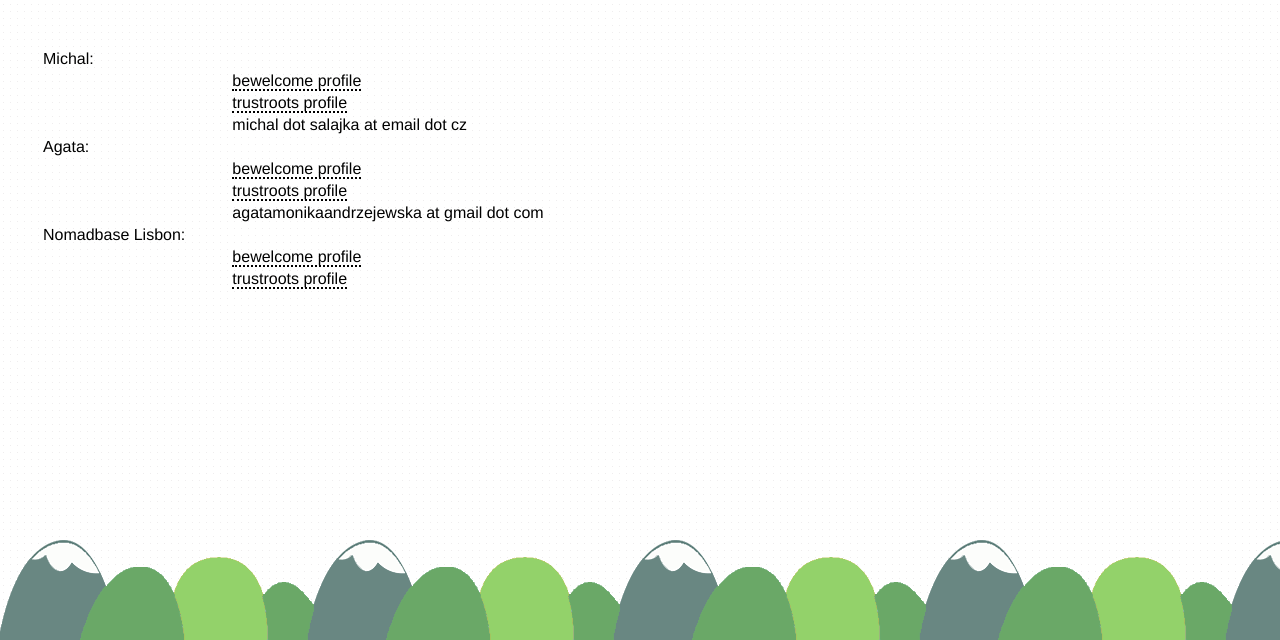
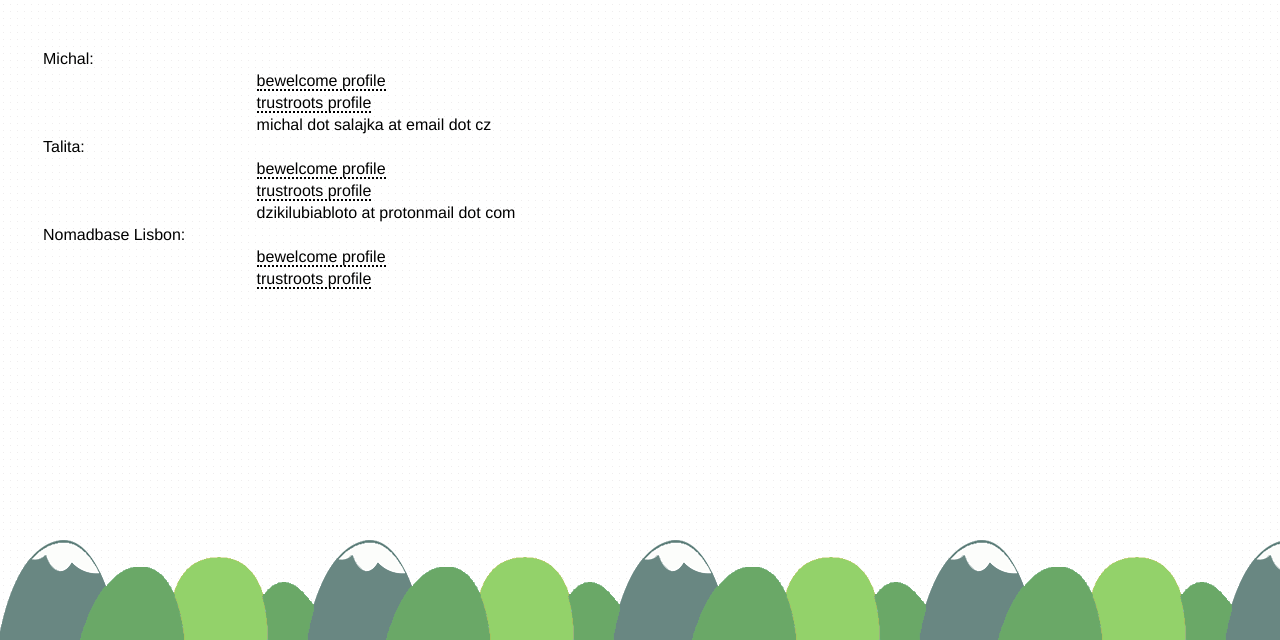
Before and after one commit to nomadbase/nomadbase-lisbon, a plain HTML site: page contact.html in a window 1280 px wide. Shown: the part 160-800 px from the top of the page. Drawn offline with Linux system fonts and the light colour scheme.

Commit message:
Złudne nadzieje

```diff
--- a/contact.html
+++ b/contact.html
@@ -49,14 +49,14 @@
 
 </tr>
         <tr>
-          <td>Agata:</td><td>&nbsp;</td></tr>
+          <td>Talita:</td><td>&nbsp;</td></tr>
         <tr>
           <td>&nbsp;</td><td><a href="http://www.bewelcome.org/members/dzikudzik" target='_blank'>bewelcome profile</td>
 
 </tr>
 <tr><td>&nbsp;</td><td><a href="https://www.trustroots.org/profile/smarkaty" target='_blank'>trustroots profile</td></tr>
  <tr>
-          <td>&nbsp;</td><td>agatamonikaandrzejewska at gmail dot com</td>
+          <td>&nbsp;</td><td>dzikilubiabloto at protonmail dot com</td>
 
 
 </tr>
```
